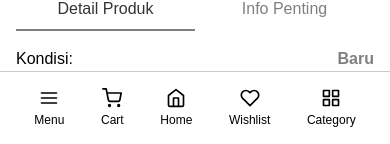
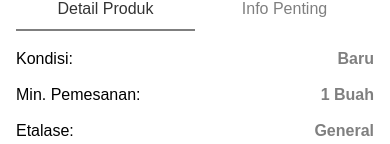
Before and after one commit to khuza08/pressa-ecommerce, a Next.js app: page /products/1 in a window 390 px wide. Shown: the part 700-844 px from the top of the page. Built offline with nearby package versions, Linux system fonts and the light colour scheme.

Commit message:
remove mobile navigation

```diff
--- a/src/components/layout/Header.tsx
+++ b/src/components/layout/Header.tsx
@@ -492,16 +492,71 @@ export default function Header() {
             </div>
             <ul className="p-4 space-y-4">
               <li>
-                <a href="#" className="block py-2 font-medium text-black">
-                  Home
+                <a href="/" className="block py-2 font-medium text-black">
+                  <div className="flex items-center">
+                    <FiHome className="mr-3" />
+                    Home
+                  </div>
                 </a>
+              </li>
+              <li>
+                <button
+                  className="flex justify-between items-center w-full py-2 font-medium text-black"
+                  onClick={() => {
+                    setMobileMenuOpen(false);
+                    router.push('/shop/cart');
+                  }}
+                >
+                  <div className="flex items-center">
+                    <FiShoppingCart className="mr-3" />
+                    Cart
+                    {isClient && getTotalItems() > 0 && (
+                      <span className="ml-2 bg-red-500 text-white text-xs rounded-full h-5 w-5 flex items-center justify-center">
+                        {getTotalItems()}
+                      </span>
+                    )}
+                  </div>
+                </button>
+              </li>
+              <li>
+                <button
+                  className="flex justify-between items-center w-full py-2 font-medium text-black"
+                  onClick={() => {
+                    setMobileMenuOpen(false);
+                    router.push('/favorites');
+                  }}
+                >
+                  <div className="flex items-center">
+                    <FiHeart className="mr-3" />
+                    Wishlist
+                    {isClient && getFavoritesCount() > 0 && (
+                      <span className="ml-2 bg-red-500 text-white text-xs rounded-full h-5 w-5 flex items-center justify-center">
+                        {getFavoritesCount()}
+                      </span>
+                    )}
+                  </div>
+                </button>
+              </li>
+              <li>
+                <button
+                  className="flex justify-between items-center w-full py-2 font-medium text-black"
+                  onClick={() => {
+                    setMobileMenuOpen(false);
+                    setIsCategorySidebarOpen(true);
+                  }}
+                >
+                  <div className="flex items-center">
+                    <FiGrid className="mr-3" />
+                    Categories
+                  </div>
+                </button>
               </li>
               <li>
                 <button
                   className="flex justify-between items-center w-full py-2 font-medium text-black"
                   onClick={() => toggleAccordion("categories")}
                 >
-                  <span>Categories</span>
+                  <span>Shop by Category</span>
                   {openAccordion === "categories" ? (
                     <FiMinus className="text-lg" />
                   ) : (
@@ -580,57 +635,6 @@ export default function Header() {
         </>
       )}
 
-      {/* Bottom Navigation Bar (Mobile Only) */}
-      <div className="lg:hidden fixed bottom-0 left-0 right-0 z-50 bg-white border-t border-black/20 shadow-xl">
-        <div className="flex justify-around items-center py-2 px-4">
-          <button
-            onClick={() => setMobileMenuOpen(true)}
-            className="flex flex-col items-center p-2"
-            aria-label="Menu"
-          >
-            <FiMenu className="text-xl text-black" />
-            <span className="text-xs mt-1 text-black">Menu</span>
-          </button>
-          <button
-            onClick={handleCartClick}
-            className="flex flex-col items-center p-2 relative"
-            aria-label="Cart"
-          >
-            <FiShoppingCart className="text-xl text-black" />
-            {isClient && getTotalItems() > 0 && (
-              <span className="absolute -top-2 -right-2 bg-red-500 text-white text-xs rounded-full h-5 w-5 flex items-center justify-center">
-                {getTotalItems()}
-              </span>
-            )}
-            <span className="text-xs mt-1 text-black">Cart</span>
-          </button>
-          <a href="#" className="flex flex-col items-center p-2" aria-label="Home">
-            <FiHome className="text-xl text-black" />
-            <span className="text-xs mt-1 text-black">Home</span>
-          </a>
-          <button
-            onClick={handleFavoriteClick}
-            className="flex flex-col items-center p-2 relative"
-            aria-label="Wishlist"
-          >
-            <FiHeart className="text-xl text-black" />
-            {isClient && getFavoritesCount() > 0 && (
-              <span className="absolute -top-2 -right-2 bg-red-500 text-white text-xs rounded-full h-5 w-5 flex items-center justify-center">
-                {getFavoritesCount()}
-              </span>
-            )}
-            <span className="text-xs mt-1 text-black">Wishlist</span>
-          </button>
-          <button
-            onClick={() => setIsCategorySidebarOpen(true)}
-            className="flex flex-col items-center p-2"
-            aria-label="Categories"
-          >
-            <FiGrid className="text-xl text-black" />
-            <span className="text-xs mt-1 text-black">Category</span>
-          </button>
-        </div>
-      </div>
 
       <CategorySidebar
         isOpen={isCategorySidebarOpen}
```
